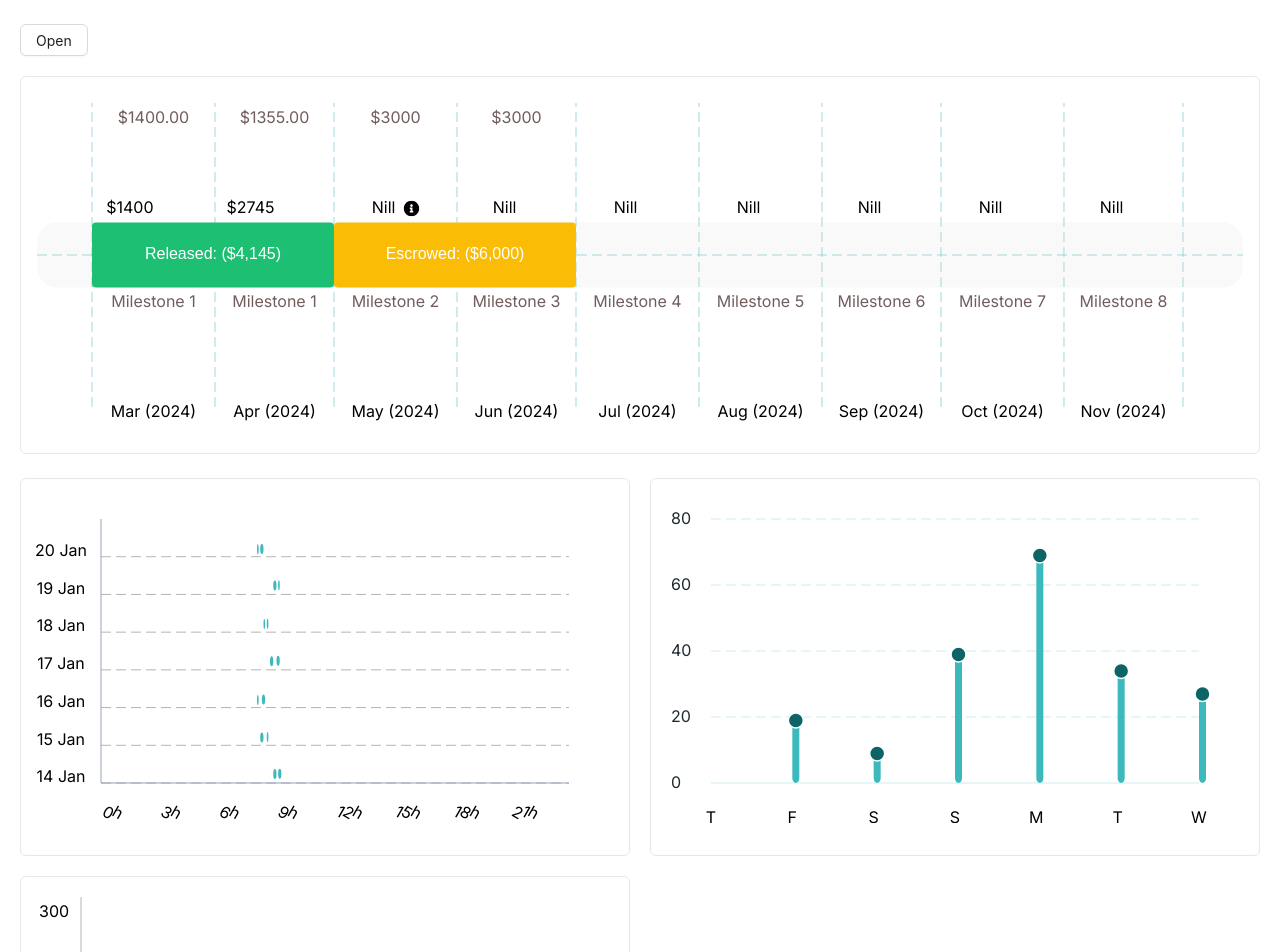
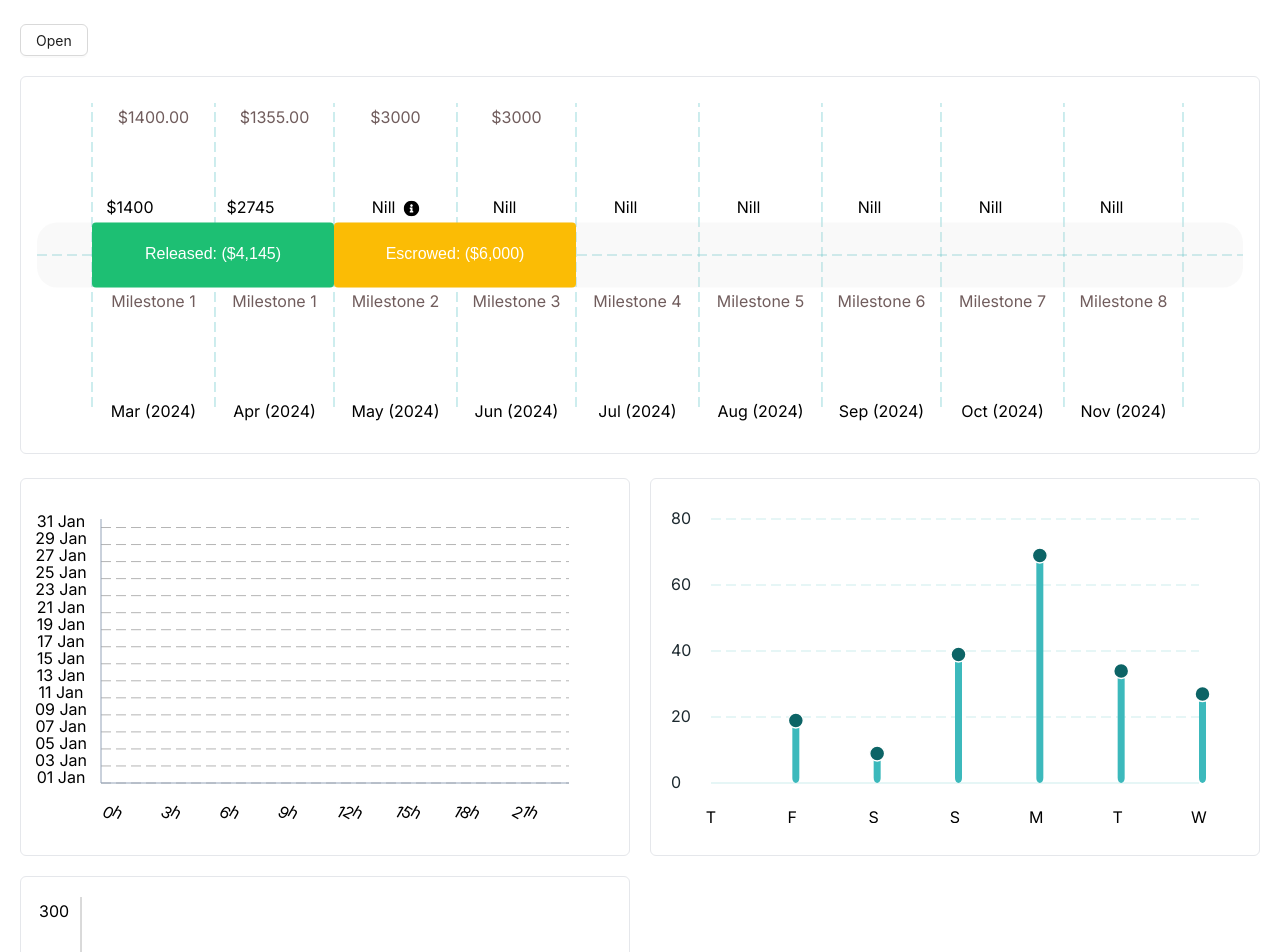
Before and after one commit to shahzaibfs/Next14-Mongodb-Socket-Multi-server-AntD, a Next.js app: page / in a window 1280 px wide. Shown: the top 952 px of the page. Built offline with nearby package versions, Linux system fonts and the light colour scheme.

Commit message:
fixing the monthly hourly charts

```diff
--- a/src/components/charts/monthly-hourly-logs.tsx
+++ b/src/components/charts/monthly-hourly-logs.tsx
@@ -2,46 +2,10 @@
 import * as d3 from "d3";
 import { motion } from "framer-motion";
 import useMeasure from "react-use-measure";
-import { type ReactNode, useEffect, useState } from "react";
+import { type ReactNode, useMemo } from "react";
 import withErrorBoundary from "@/hocs/with-error-boundry";
-import { endOfDay, endOfHour, endOfWeek, format, parseISO, startOfDay, startOfHour, startOfWeek } from "date-fns";
+import { endOfDay, endOfHour, format, startOfDay, startOfHour } from "date-fns";
 
-interface ProcessedSvg {
-    xTicks: {
-        axis: {
-            x: number;
-            y: number;
-            label: string;
-        };
-    }[];
-    yTicks: {
-        tickLine: {
-            x1: number;
-            x2: number;
-            y1: number;
-            y2: number;
-        };
-        axis: {
-            x: number;
-            y: number;
-            label: string;
-        };
-    }[];
-    xStart: number;
-    DIMENSIONS: {
-        width: number;
-        height: number;
-    };
-    logsDimensions: {
-        xStart: number;
-        xEnd: number;
-        inTime: Date;
-        outTime: Date;
-        width: number;
-        y: number;
-        label: string;
-    }[]
-}
 
 const MARGINS = {
     left: 80,
@@ -54,37 +18,41 @@ function MonthlyHourlyLogs({
     in_outs,
     classNames
 }: {
-    in_outs: { in: string, out: string }[];
+    in_outs: { in: Date, out: Date }[];
     children?: ReactNode;
     classNames?: string
 }) {
-    const [processedSvg, setProcessedSvg] = useState<ProcessedSvg | null>(null);
     const [ref, { height, width }] = useMeasure();
-    useEffect(() => {
-        initD3Data();
-    }, [height, width]);
 
-
-    function initD3Data() {
+    const processedSvg = useMemo(() => {
+        try {
             const DIMENSIONS = {
                 width: width ?? 0,
                 height: height ?? 0,
             };
             if (!DIMENSIONS.height || !DIMENSIONS.width) return null;
 
-        const todayMonth = new Date(2024, 0, 16)
+            const minInDate = d3.min(in_outs, function (d) { return d.in; });
+            const maxOutDate = d3.max(in_outs, function (d) { return d.out; });
 
+            if (!minInDate || !maxOutDate) return null
+
+            // we just need 24 hour format here ......
             const xScale = d3.scaleTime()
-            .domain([startOfDay(todayMonth), endOfDay(todayMonth)])
-            .range([MARGINS.left, DIMENSIONS.width - MARGINS.right])
+                .domain([
+                    startOfDay(minInDate),
+                    endOfDay(minInDate)
+                ])
+                .range([MARGINS.left, DIMENSIONS.width - MARGINS.right]);
 
 
             const yScale = d3.scaleTime()
-            .domain([startOfWeek(todayMonth), endOfWeek(todayMonth)])
+                .domain([startOfDay(minInDate), endOfDay(maxOutDate)])
                 .range([DIMENSIONS.height - MARGINS.top, MARGINS.bottom])
 
-        const processedSvg = {
-            xTicks: xScale.ticks(DIMENSIONS.width /100).map((date) => {
+
+            return {
+                xTicks: xScale.ticks(DIMENSIONS.width / 100).map((date) => {
                     return {
                         axis: {
                             x: xScale(date),
@@ -93,7 +61,7 @@ function MonthlyHourlyLogs({
                         }
                     }
                 }),
-            yTicks: yScale.ticks(Math.min(DIMENSIONS.height/40,14)).map((date) => {
+                yTicks: yScale.ticks(Math.min(DIMENSIONS.height / 40, 14)).map((date) => {
                     return {
                         tickLine: {
                             x1: MARGINS.left, x2: DIMENSIONS.width - MARGINS.right, y1: yScale(date), y2: yScale(date)
@@ -109,8 +77,8 @@ function MonthlyHourlyLogs({
                 DIMENSIONS,
                 logsDimensions: in_outs.map((log) => {
 
-                const inTime = parseISO(log.in)
-                const outTime = parseISO(log.out)
+                    const inTime = log.in
+                    const outTime = log.out
 
                     // Used to get the dynamic Px values based on different dates timezones
                     const logXScale = d3.scaleTime()
@@ -136,9 +104,13 @@ function MonthlyHourlyLogs({
                     }
                 }).filter((d): d is NonNullable<typeof d> => d !== null)
             };
+        } catch (error) {
+            console.log({ error })
+            return null
+        }
+    }, [width, height, in_outs]);
 
-        setProcessedSvg(processedSvg);
-    }
+    if (!in_outs) return null
     return (
 
         <div className={` ${classNames}`}>
```
Lines whose indentation alone changed are shown as unchanged.
